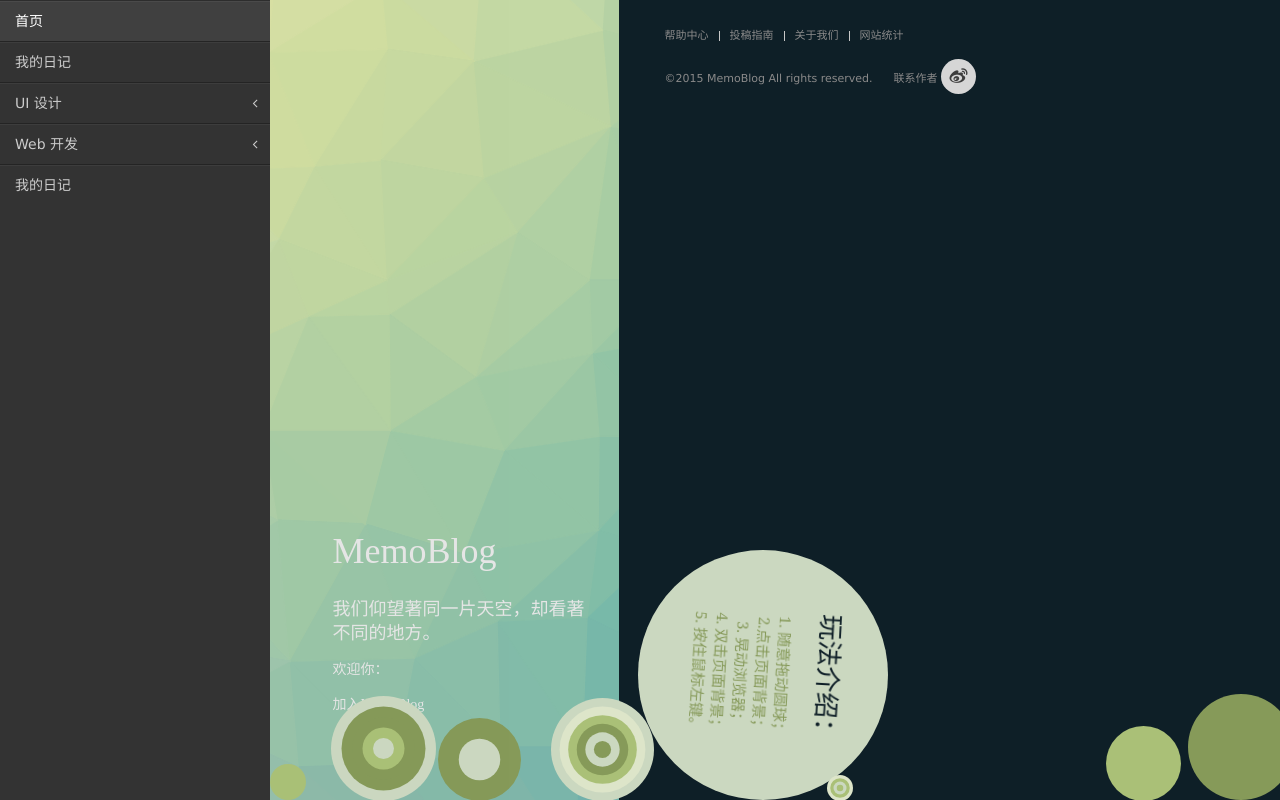
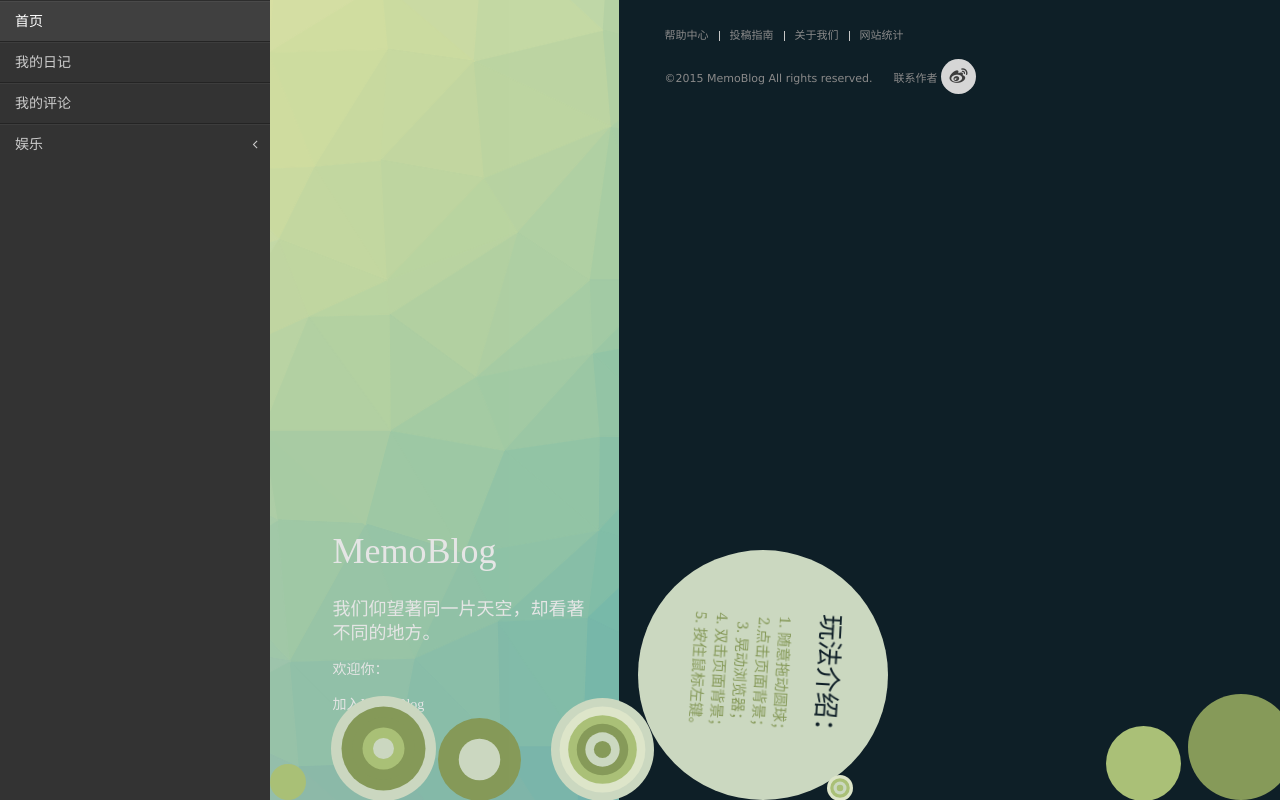
Before and after one commit to daihaovigg/web, a Python web app: template templates/ball_pool.html in a window 1280 px wide, after a click that opens the changed part. Run offline with Jinja, Linux system fonts and the light colour scheme; the template is opened without the code that fills it, so the values that code supplies are empty.

Commit message:
add µ¼º½

```diff
--- a/templates/__base__.html
+++ b/templates/__base__.html
@@ -107,28 +107,17 @@
 <div id="o-nav" class="uk-offcanvas">
     <div class="uk-offcanvas-bar">
         <ul class="uk-nav uk-nav-offcanvas uk-nav-parent-icon" data-uk-nav>
-            <li><a href="#">首页</a></li>
-            <li><a href="">我的日记</a></li>
+            <li><a href="/">首页</a></li>
+            <li><a href="/mymanage/blogs">我的日记</a></li>
+            <li><a href="/mymanage/comments">我的评论</a></li>
             <li class="uk-parent">
-                <a href="#">UI 设计</a>
+                <a href="#">娱乐</a>
                 <ul class="uk-nav-sub">
-                    <li><a href="">交互理论</a></li>
-                    <li><a href="">参考案例</a>
-                        <ul>
-                            <li><a href="">交互原型</a></li>
-                            <li><a href="">优秀案例</a></li>
-                        </ul>
-                    </li>
+                    <li><a href="/audioplayer">音乐</a></li>
+                    <li><a href="/videoplayer">视频</a></li>
+                    <li><a href="/ball_pool">游戏</a></li>
                 </ul>
             </li>
-            <li class="uk-parent">
-                <a href="#">Web 开发</a>
-                <ul class="uk-nav-sub">
-                    <li><a href="">HTML&amp;CSS</a></li>
-                    <li><a href="">JavaScript</a></li>
-                </ul>
-            </li>
-            <li><a href="#">我的日记</a></li>
         </ul>
     </div>
 </div>
```
